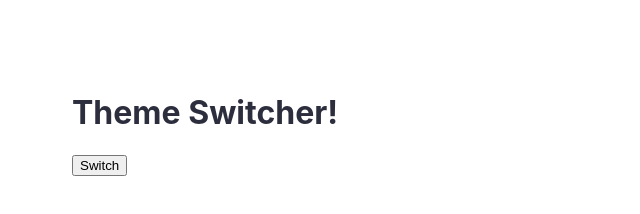
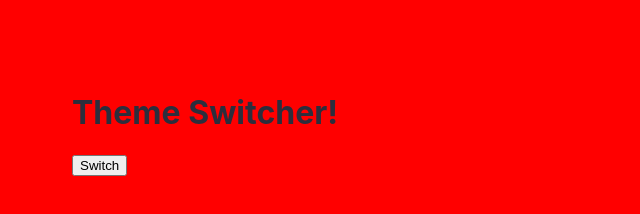
Before and after one commit to levimcg/themur, a website: page dist/index.html in a window 1280 px wide. Shown: the whole page, without its empty margins (0-640 px from the left). Drawn offline with Linux system fonts and the light colour scheme.

Commit message:
Testing deploy

```diff
--- a/dist/index.html
+++ b/dist/index.html
@@ -7,7 +7,7 @@
   <title>Themur - demo</title>
   <style>
     :root {
-      --color-bg: #ffffff;
+      --color-bg: red;
       --color-text: #2c2e3d;
     }
 
```
